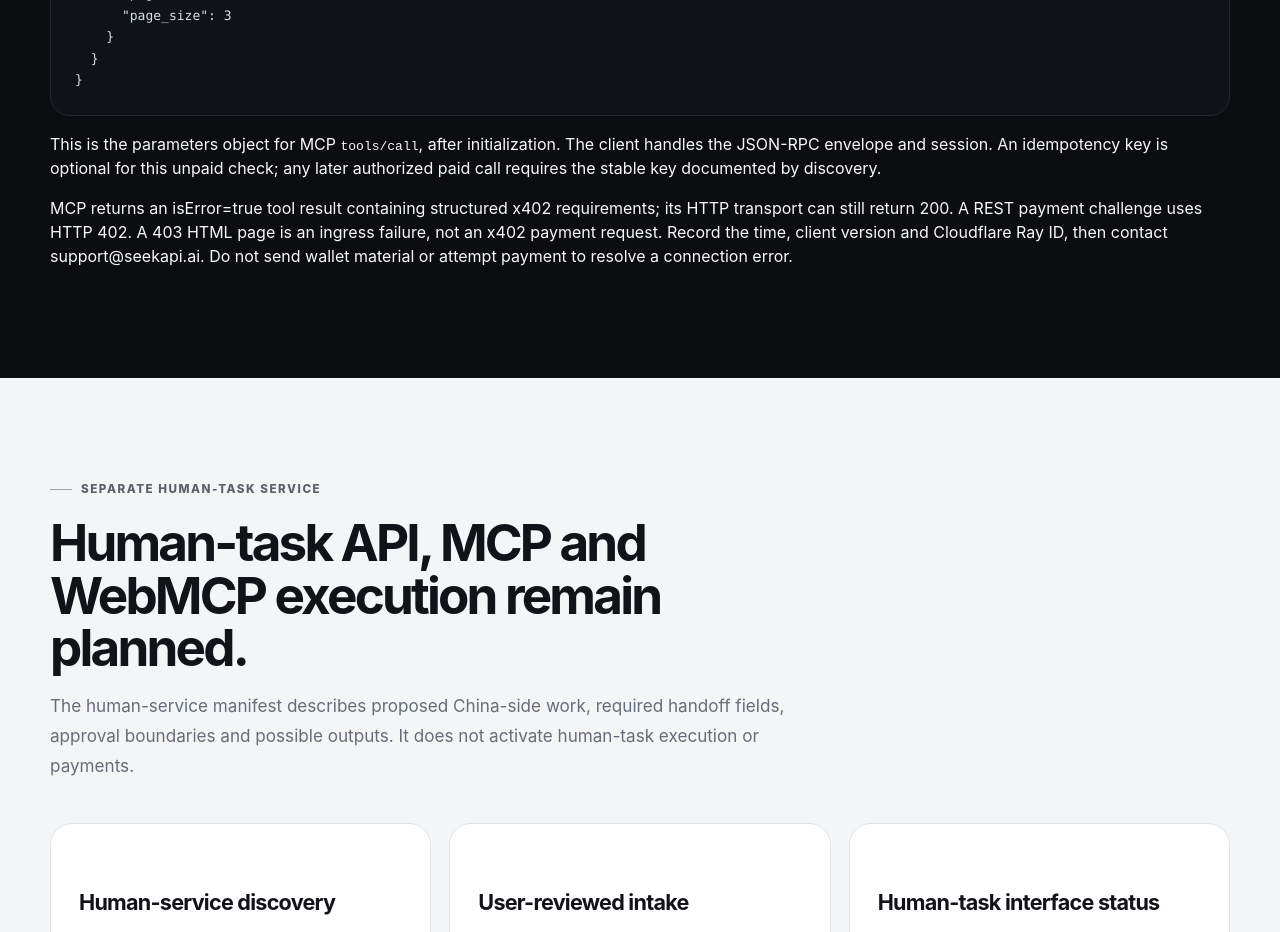
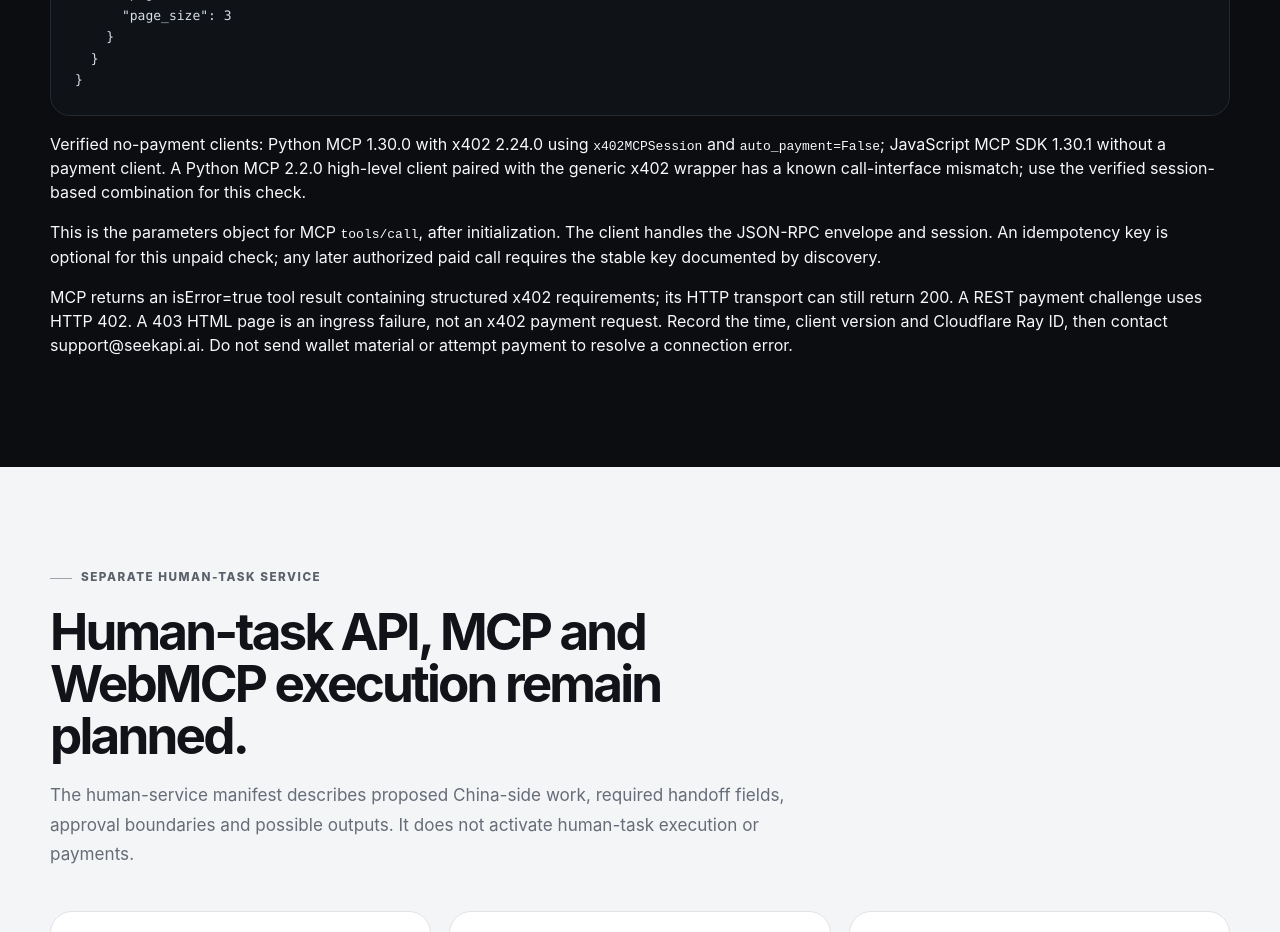
Before and after one commit to kiddhu/seekapi-public, a Next.js app: page /apis in a window 1280 px wide. Shown: the part 2560-3492 px from the top of the page. Built offline with nearby package versions, Linux system fonts and the light colour scheme.

Commit message:
docs: name publicly verified no-payment client versions

```diff
--- a/app/apis/page.tsx
+++ b/app/apis/page.tsx
@@ -40,6 +40,7 @@ export default function Page() {
         { title: 'Request an unpaid challenge', body: 'Call invoke_product_keyword_search_v0 with the request shown below and no payment metadata. Expect an x402 payment-required tool error, not product data. Confirm exact, eip155:8453, amount 22000 and the USDC asset match discovery. Stop here; do not approve or sign a payment.' },
       ]}/>
       <pre className="code-block" aria-label="Unpaid MCP tools/call parameters">{unpaidExample}</pre>
+      <p>Verified no-payment clients: Python MCP 1.30.0 with x402 2.24.0 using <code>x402MCPSession</code> and <code>auto_payment=False</code>; JavaScript MCP SDK 1.30.1 without a payment client. A Python MCP 2.2.0 high-level client paired with the generic x402 wrapper has a known call-interface mismatch; use the verified session-based combination for this check.</p>
       <p>This is the parameters object for MCP <code>tools/call</code>, after initialization. The client handles the JSON-RPC envelope and session. An idempotency key is optional for this unpaid check; any later authorized paid call requires the stable key documented by discovery.</p>
       <p>MCP returns an isError=true tool result containing structured x402 requirements; its HTTP transport can still return 200. A REST payment challenge uses HTTP 402. A 403 HTML page is an ingress failure, not an x402 payment request. Record the time, client version and Cloudflare Ray ID, then contact <a href="mailto:support@seekapi.ai">support@seekapi.ai</a>. Do not send wallet material or attempt payment to resolve a connection error.</p>
     </div></section>
```
